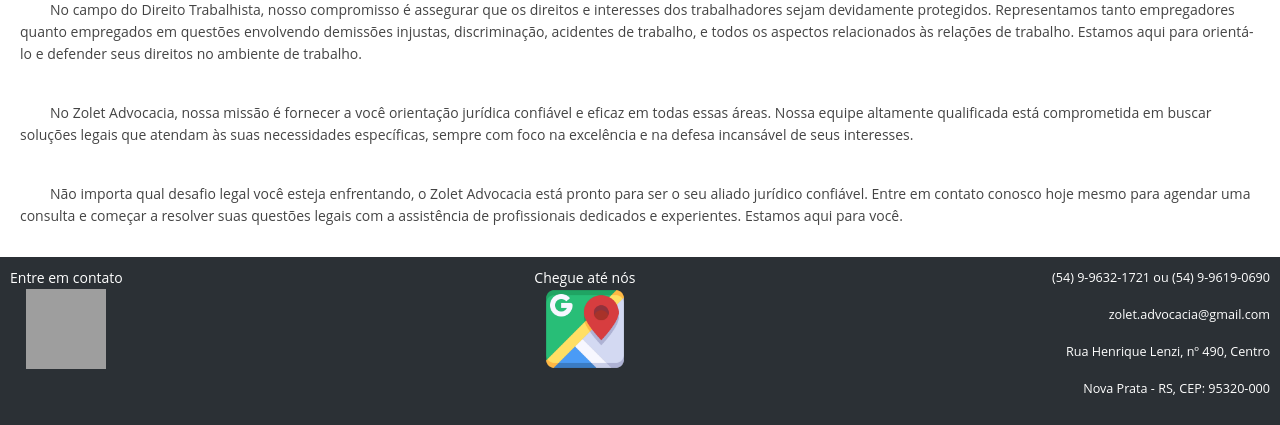
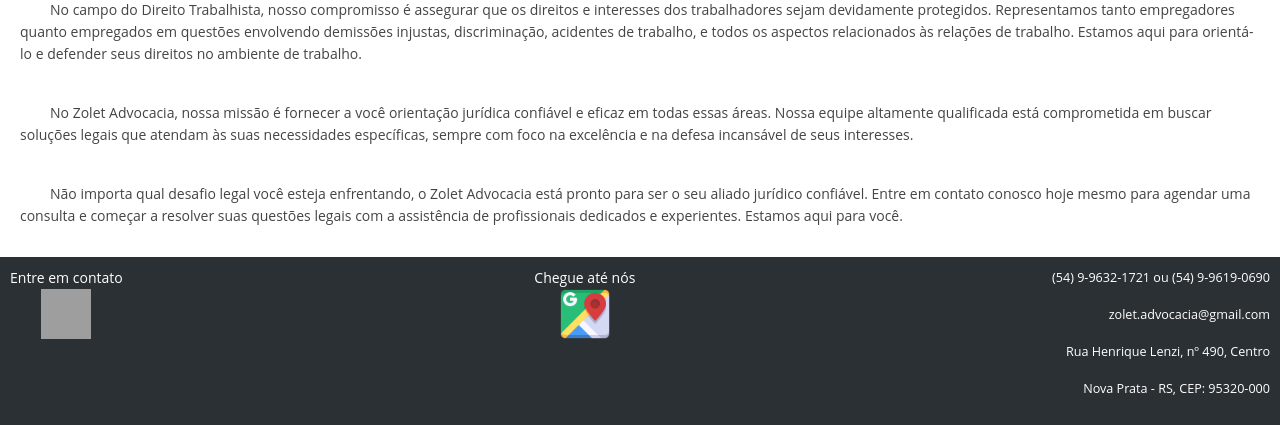
Before and after one commit to emanuelrzolet/Site-Zolet-Advocacia, a Django app: page /servicos/ in a window 1280 px wide. Shown: the part 1042-1467 px from the top of the page. Run offline with Django 4.2, Linux system fonts and the light colour scheme; grey boxes are pictures that could not be loaded.

Commit message:
Alterado tamanho

```diff
--- a/Django/templates/static/home/css/homeTemplate.css
+++ b/Django/templates/static/home/css/homeTemplate.css
@@ -289,22 +289,22 @@ footer {
 }
 div#Whatsapp > a > img {
   padding: 0px;
-  height: 80px;
-  width: 80px;
+  height: 50px;
+  width: 50px;
 }
 
 div#Whatsapp > p {
-  font-size: 0.5em;
+  font-size: 0.3em;
   text-align: center;
 }
 
 footer > div#Maps > a > img {
-  height: 80px;
-  width: 80px;
+  height: 50px;
+  width: 50px;
 }
 
 footer > div#Maps > p {
-  font-size: 0.5em;
+  font-size: 0.3em;
   text-align: center;
 }
 
--- a/Django/templates/static/home/css/homeTemplate.scss
+++ b/Django/templates/static/home/css/homeTemplate.scss
@@ -319,19 +319,19 @@ footer {
 //Estilo padrao
 div#Whatsapp > a > img {
 	padding: 0px;
-	height: 80px;
-	width: 80px;
+	height: 50px;
+	width: 50px;
 }
 div#Whatsapp > p {
-	font-size: 0.5em;
+	font-size: 0.3em;
 	text-align: center;
 }
 footer > div#Maps > a > img {
-	height: 80px;
-	width: 80px;
+	height: 50px;
+	width: 50px;
 }
 footer > div#Maps > p {
-	font-size: 0.5em;
+	font-size: 0.3em;
 	text-align: center;
 }
 footer > div#Contatos {
```
